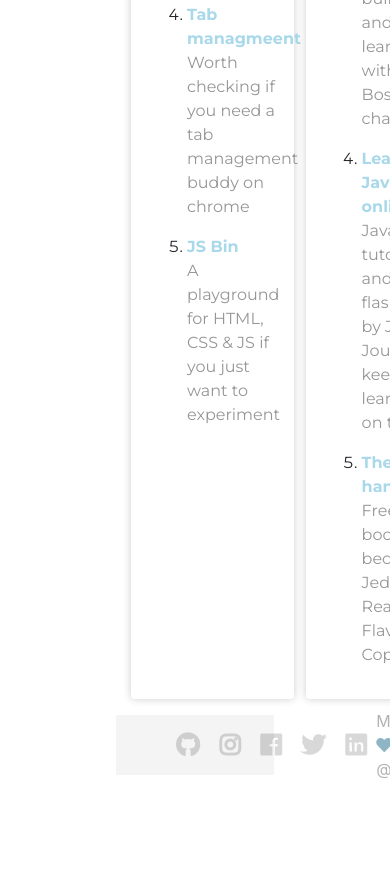
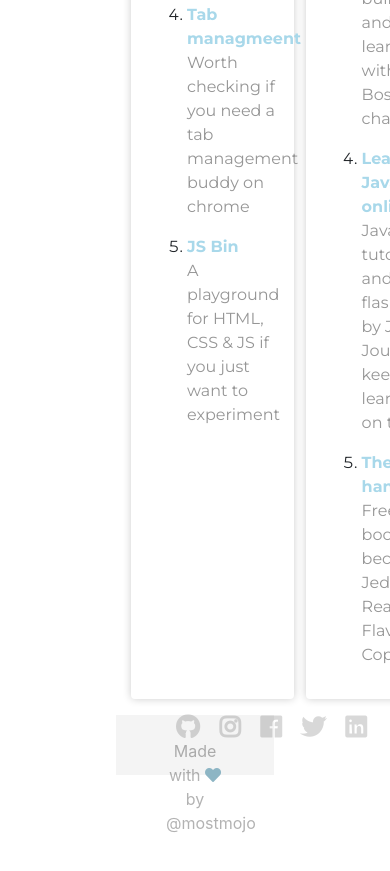
Before and after one commit to mostmojo/jamirito, a website: page index.html in a window 390 px wide. Shown: the part 1395-2266 px from the top of the page. Drawn offline with nearby package versions, Linux system fonts and the light colour scheme.

Commit message:
Added media query to footer

```diff
--- a/style.css
+++ b/style.css
@@ -149,3 +149,10 @@
 .footer .fa-heart {
   color: #8DB5C4;
 }
+
+@media (max-width: 771px){
+      .footer {
+        display: block;
+        text-align: center;
+      }
+}
```
